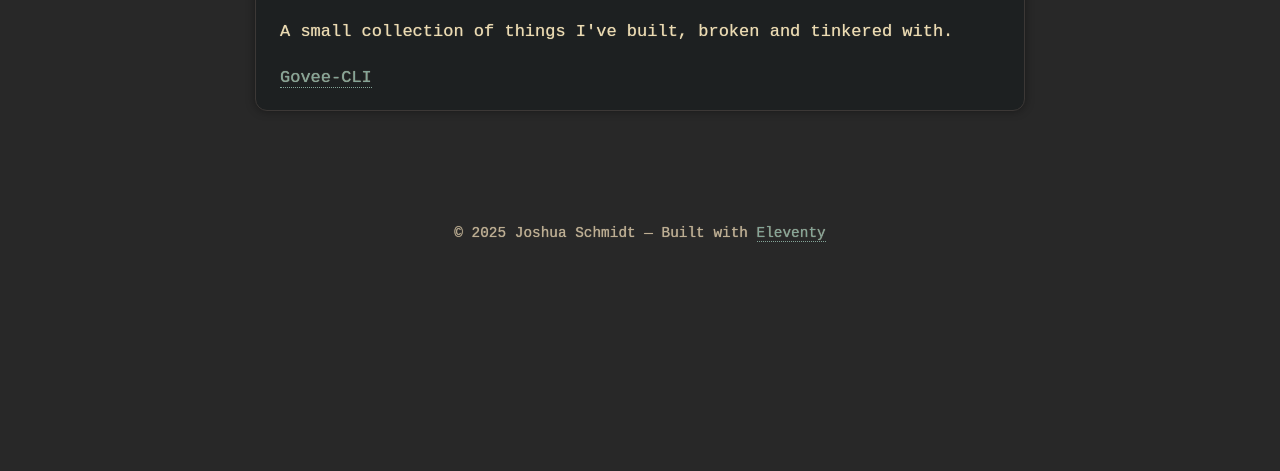
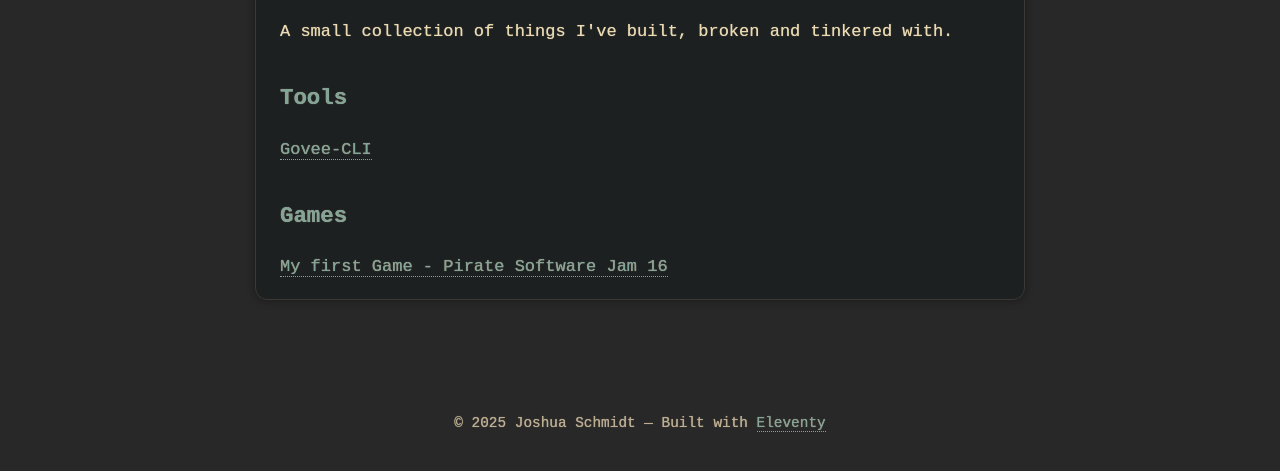
Before and after one commit to SirNoods/goshva-site, an Eleventy site: page src/projects.md in a window 1280 px wide. Shown: the part 415-886 px from the top of the page. Before the commit the page ends 800 px from the top, so only its background shows below. Built offline with nearby package versions, Linux system fonts and the light colour scheme; Eleventy itself is replaced by a stand-in of ours; files that its build step writes are made by us from their sources.

Commit message:
fixed project linking

```diff
--- a/src/projects.md
+++ b/src/projects.md
@@ -7,4 +7,11 @@ layout: base.njk
 # Projects
 A small collection of things I've built, broken and tinkered with.
 
+## Tools
+
 [Govee-CLI](/govee-cli)
+
+
+## Games
+
+[My first Game - Pirate Software Jam 16](/PirateJam)
```
